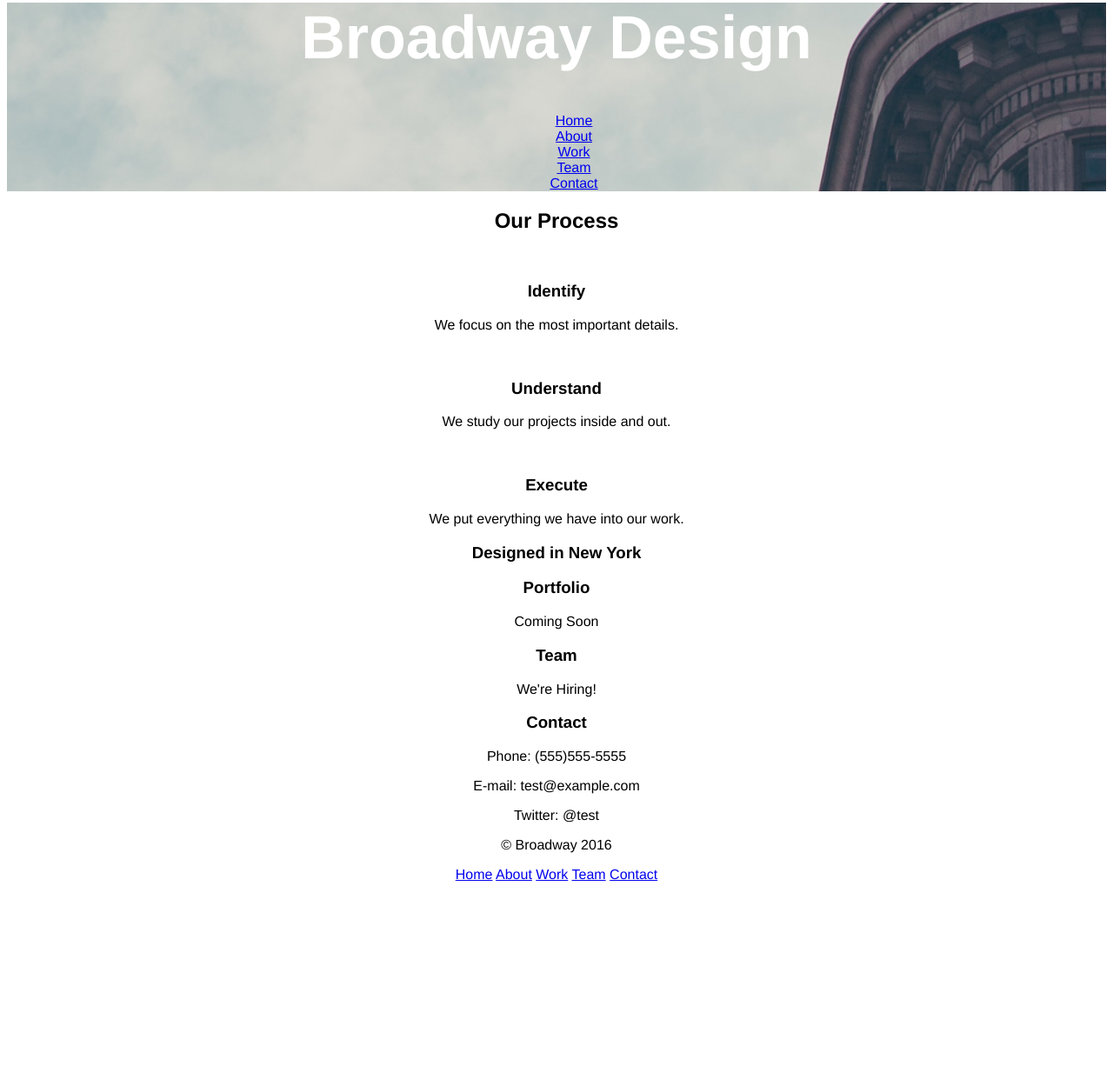
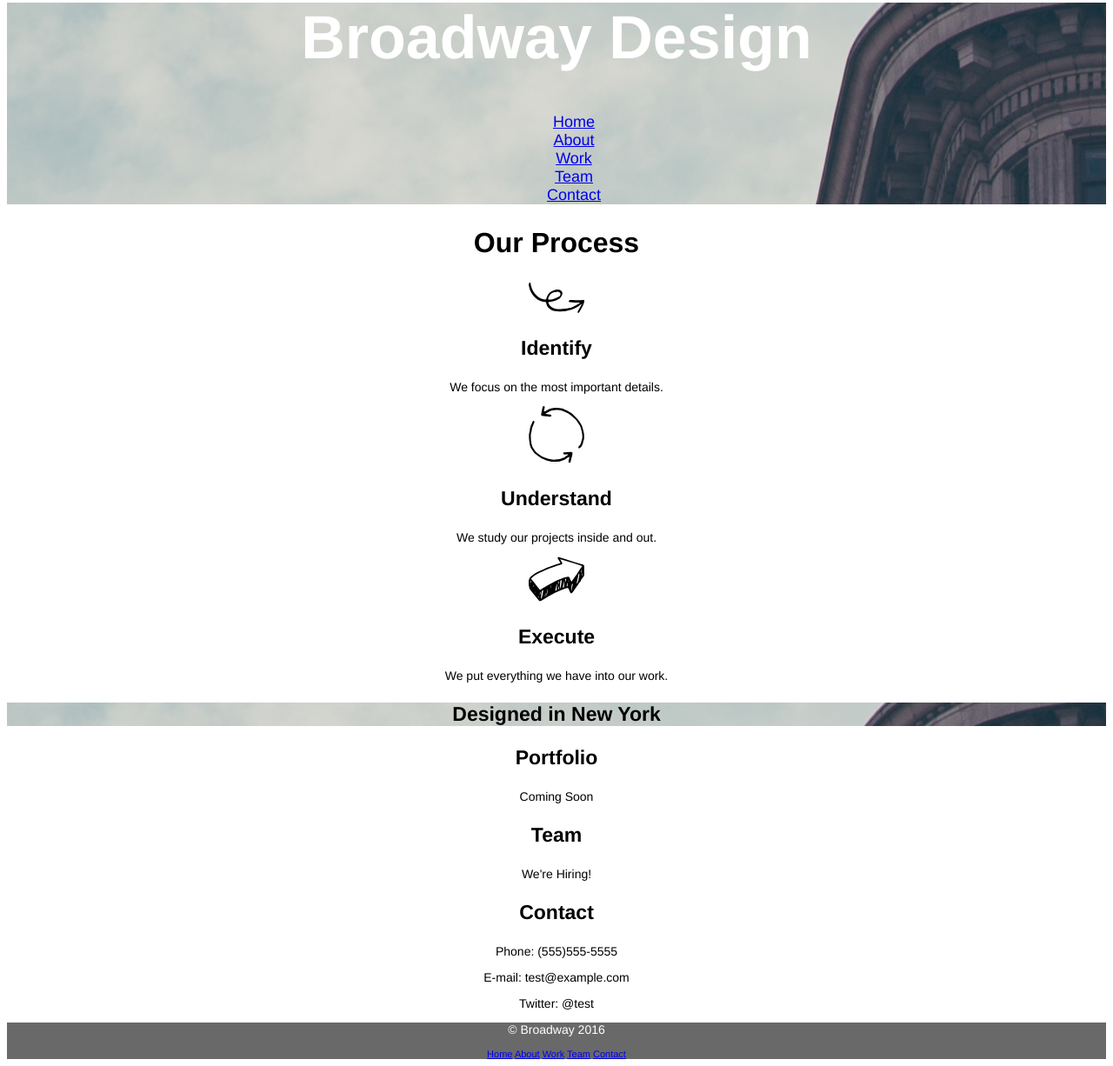
Before and after one commit to credeker/Broadway, a plain HTML site: page index.html in a window 1280 px wide. Shown: the part 44-1270 px from the top of the page at 87% size. Before the commit the page ends 1075 px from the top, so only its background shows below. Drawn offline with Linux system fonts and the light colour scheme.

Commit message:
Add images

```diff
--- a/index.html
+++ b/index.html
@@ -9,7 +9,7 @@
 
     <!--Header -->
 
-    <div id="home"><h1>Broadway Design</h1>
+    <div id="home" class="background"><h1>Broadway Design</h1>
       <nav>
         <ul>
           <li><a href="#home">Home</a></li>
@@ -26,22 +26,22 @@
     <div id="about">
       <h2>Our Process</h2>
 
-      <img src="" alt="">
+      <img src="resources/images/identify.svg" alt="squiqqly arrow">
       <h3>Identify</h3>
       <p>We focus on the most important details.</p>
 
-      <img src="" alt="">
+      <img src="resources/images/understand.svg" alt="iterating circle">
       <h3>Understand</h3>
       <p>We study our projects inside and out.</p>
 
-      <img src="" alt="">
+      <img src="resources/images/execute.svg" alt="3-D arrow">
       <h3>Execute</h3>
       <p>We put everything we have into our work.</p>
     </div>
 
     <!--Work-->
 
-    <h3>Designed in New York</h3>
+    <h3 class="background">Designed in New York</h3>
 
     <div id="work">
       <h3>Portfolio</h3>
@@ -66,15 +66,14 @@
 
     <!--Footer-->
 
-    <p>&copy Broadway 2016</p>
+    <footer>
+      <p>&copy Broadway 2016</p>
     <nav>
-      <p>
         <a href="#home">Home</a>
         <a href="#about">About</a>
         <a href="#work">Work</a>
         <a href="#team">Team</a>
         <a href="#contact">Contact</a>
-      </p>
     </nav>
 
 
--- a/resources/style.css
+++ b/resources/style.css
@@ -6,13 +6,35 @@ body{
 h1{
   font-size: 70px;
   font-weight: bold;
+  color: white;
 }
 
-#home{
+.background{
   background-image: url("images/the-flatiron-building.png");
-  color: white;
 }
 
 ul{
   list-style-type: none;
+  font-size: 18px;
+  color: white;
 }
+
+h2{
+  font-size: 32px;
+  font-weight: bold;
+}
+
+h3{
+  font-size: 23px;
+  font-weight: bold;
+}
+
+p{
+  font-size: 14px;
+}
+
+footer{
+  font-size: 11px;
+  color: white;
+  background-color: dimgray;
+}
```
